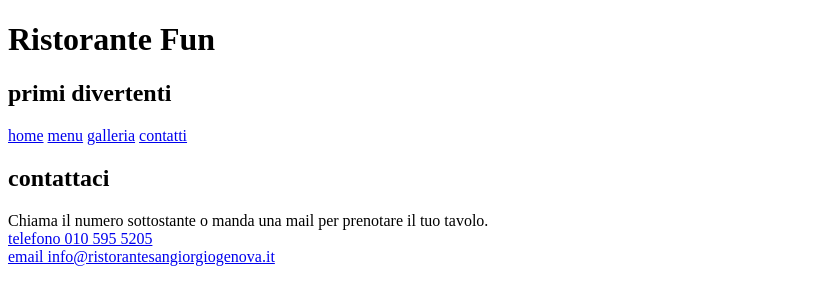
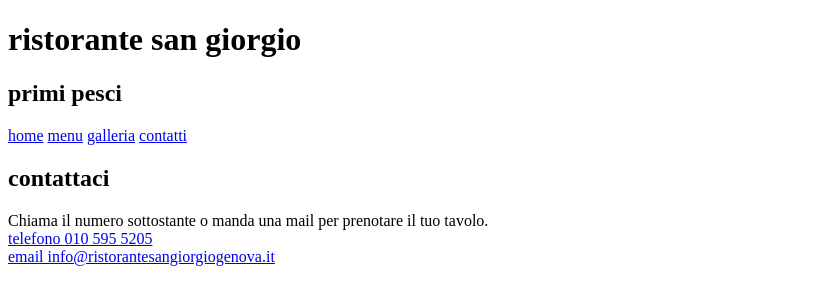
Before and after one commit to tia93/ristorante-san-giorgio, a plain HTML site: page contacts.html in a window 1280 px wide. Shown: the top 283 px of the page, without its empty margins (0-826 px from the left). Drawn offline with Linux system fonts and the light colour scheme.

Commit message:
cambio titoli

```diff
--- a/contacts.html
+++ b/contacts.html
@@ -5,13 +5,13 @@
     <meta charset="UTF-8">
     <meta http-equiv="X-UA-Compatible" content="IE=edge">
     <meta name="viewport" content="width=device-width, initial-scale=1.0">
-    <title>Ristorante Fun</title>
+    <title>ristorante san giorgio</title>
 </head>
 
 <body>
     <div>
-        <H1>Ristorante Fun</H1>
-        <h2>primi divertenti</h2>
+        <H1>ristorante san giorgio</H1>
+        <h2>primi pesci</h2>
         <nav>
             <a href="./index.html">home</a>
             <a href="./menu.html"> menu</a>
```
Also changed, not shown: galley.html (+3 -3 lines), index.html (+2 -2 lines), menu.html (+3 -3 lines).
